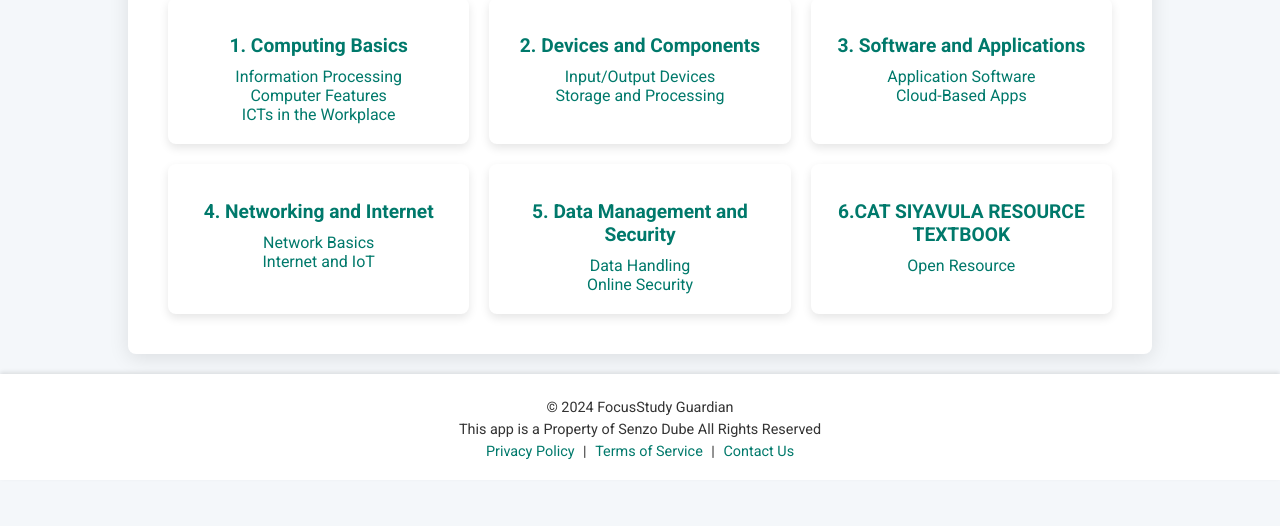
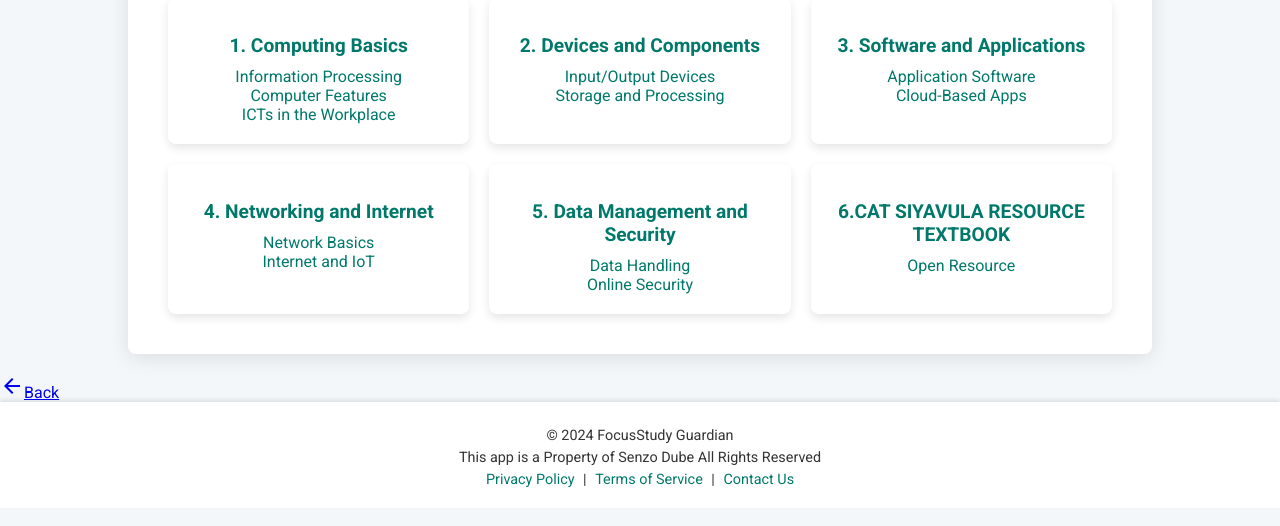
Before and after one commit to Liltexg/FocusStudy-Guardian, a plain HTML site: page CAT-gr12.html in a window 1280 px wide. Shown: the part 204-730 px from the top of the page. Drawn offline with Linux system fonts and the light colour scheme.

Commit message:
Update CAT-gr12.html

```diff
--- a/CAT-gr12.html
+++ b/CAT-gr12.html
@@ -149,6 +149,7 @@
             </div>
         </div>
     </div>
+    <a href="subjects.html" class="back-button"><span class="material-icons">arrow_back</span>Back</a>
     <footer>
         <p>&copy; 2024 FocusStudy Guardian</p>
         <p>This app is a Property of Senzo Dube All Rights Reserved</p>
```
